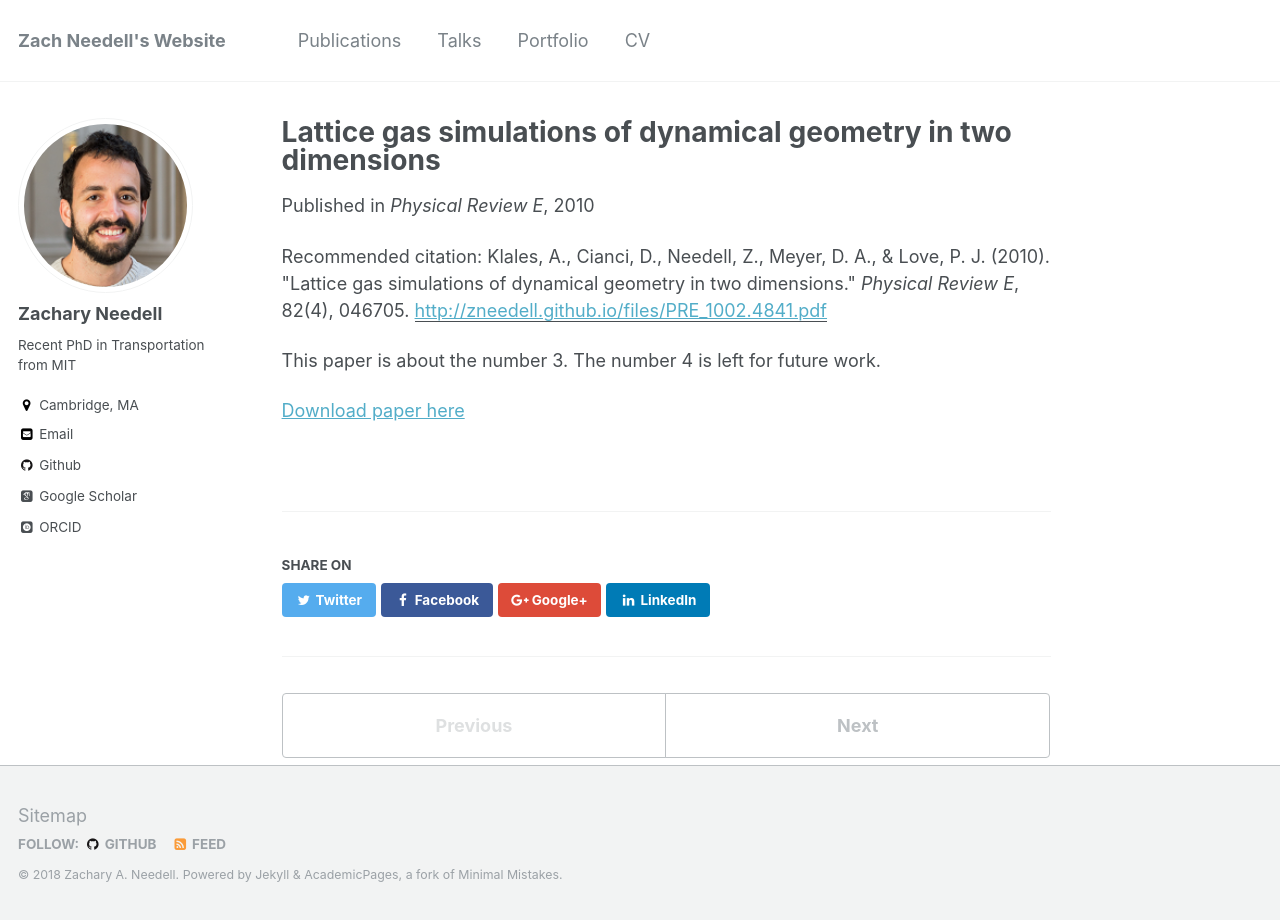
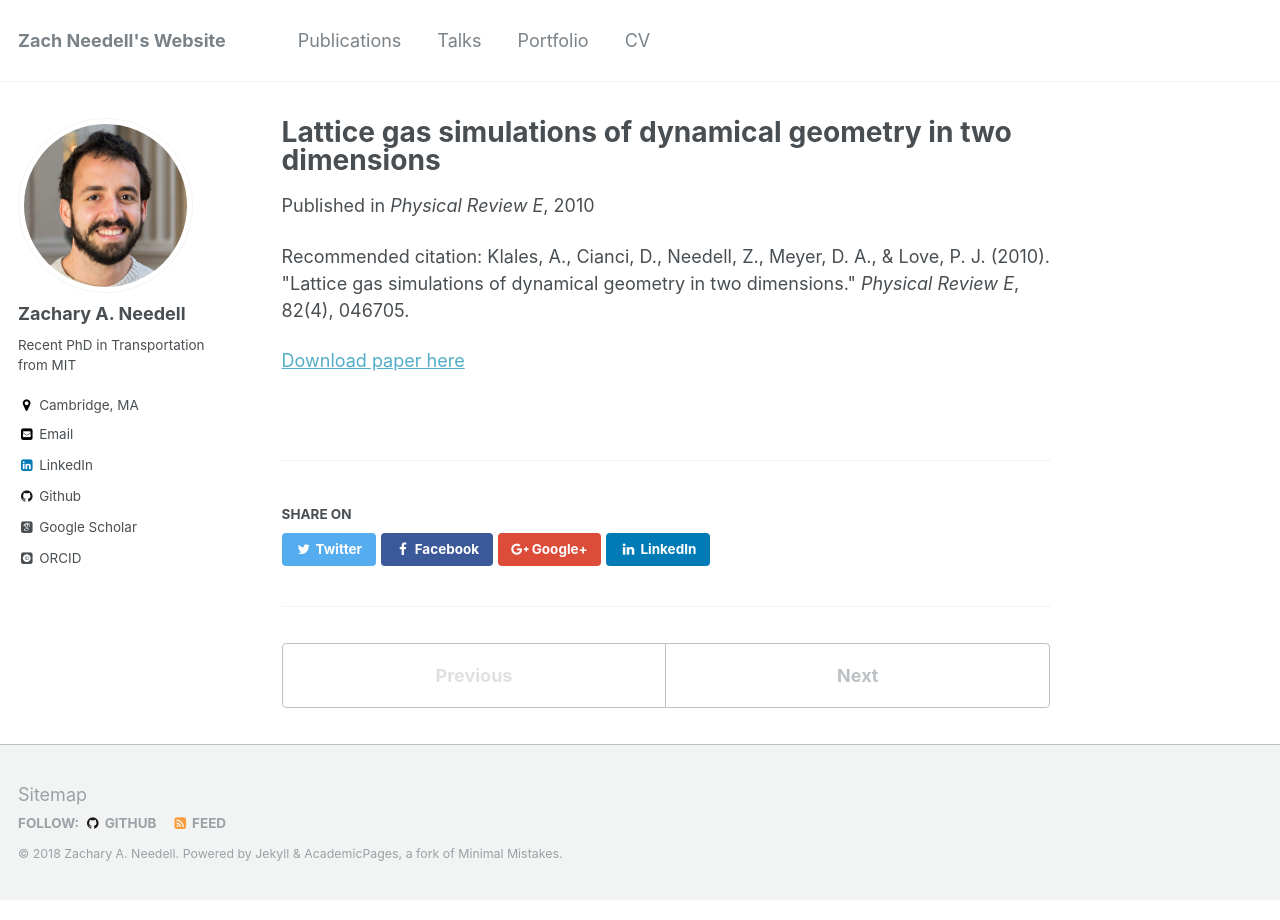
Before and after one commit to zneedell/zneedell.github.io, a Jekyll site: the page built from _publications/PRE_2010.md, in a window 1280 px wide. Built offline with Jekyll 4.4.1, drawn with Linux system fonts in a browser that asks for light colours; some web fonts are replaced.

Commit message:
clean up

```diff
--- a/_config.yml
+++ b/_config.yml
@@ -80,7 +80,7 @@ analytics:
 
 # Site Author
 author:
-  name             : "Zachary Needell"
+  name             : "Zachary A. Needell"
   avatar           : "zach.png"
   bio              : "Recent PhD in Transportation from MIT"
   location         : "Cambridge, MA"
@@ -99,7 +99,7 @@ author:
   keybase          :
   instagram        :
   lastfm           :
-  linkedin         :
+  linkedin         : "https://www.linkedin.com/in/zach-needell/"
   orcid            : "https://orcid.org/0000-0001-6190-5186"
   pinterest        :
   soundcloud       :
--- a/_publications/PRE_2010.md
+++ b/_publications/PRE_2010.md
@@ -5,9 +5,7 @@ permalink: /publication/PRE_2010
 excerpt: 'A method for modeling fluid flow on arbitrary surfaces.'
 date: 2010-10-01
 venue: 'Physical Review E'
-paperurl: 'http://zneedell.github.io/files/PRE_1002.4841.pdf'
 citation: 'Klales, A., Cianci, D., Needell, Z., Meyer, D. A., & Love, P. J. (2010). &quot;Lattice gas simulations of dynamical geometry in two dimensions.&quot; <i>Physical Review E</i>, 82(4), 046705.'
 ---
-This paper is about the number 3. The number 4 is left for future work.
 
 [Download paper here](http://zneedell.github.io/files/PRE_1002.4841.pdf)
```
Also changed, not shown: _publications/TRR_2017.md (+0 -2 lines), _publications/nenergy_2016.md (+0 -1 lines).
